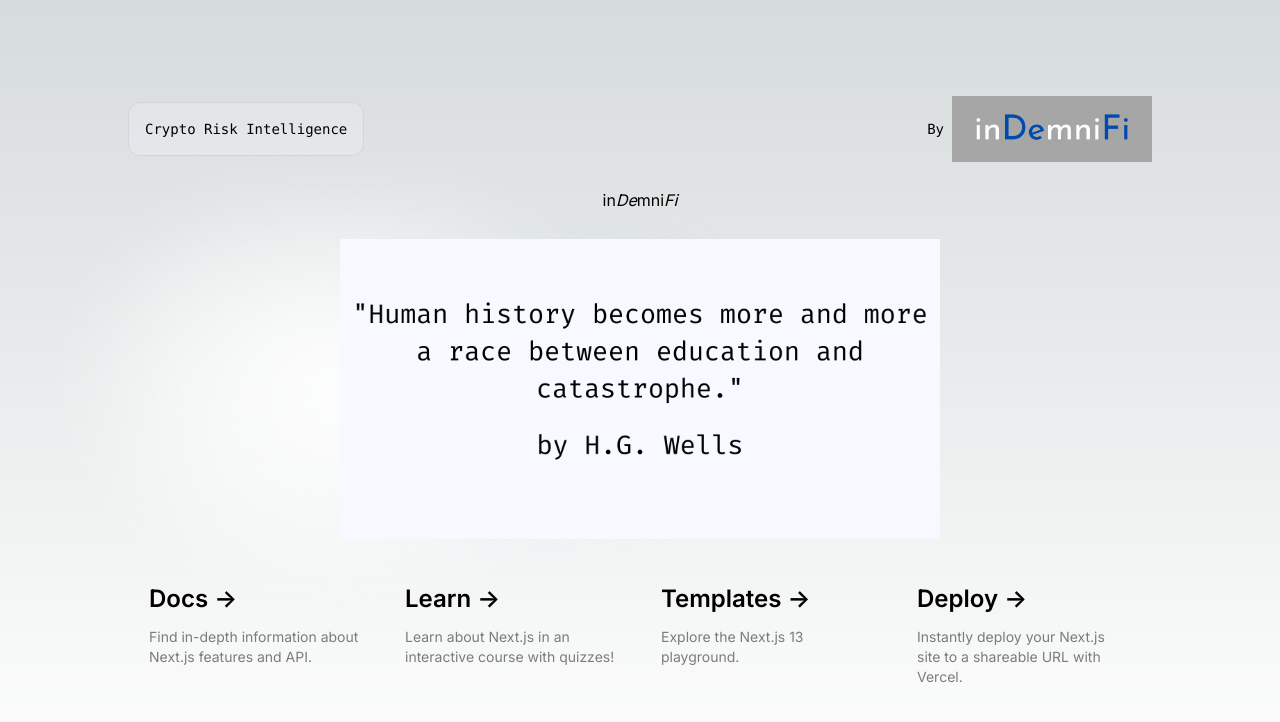
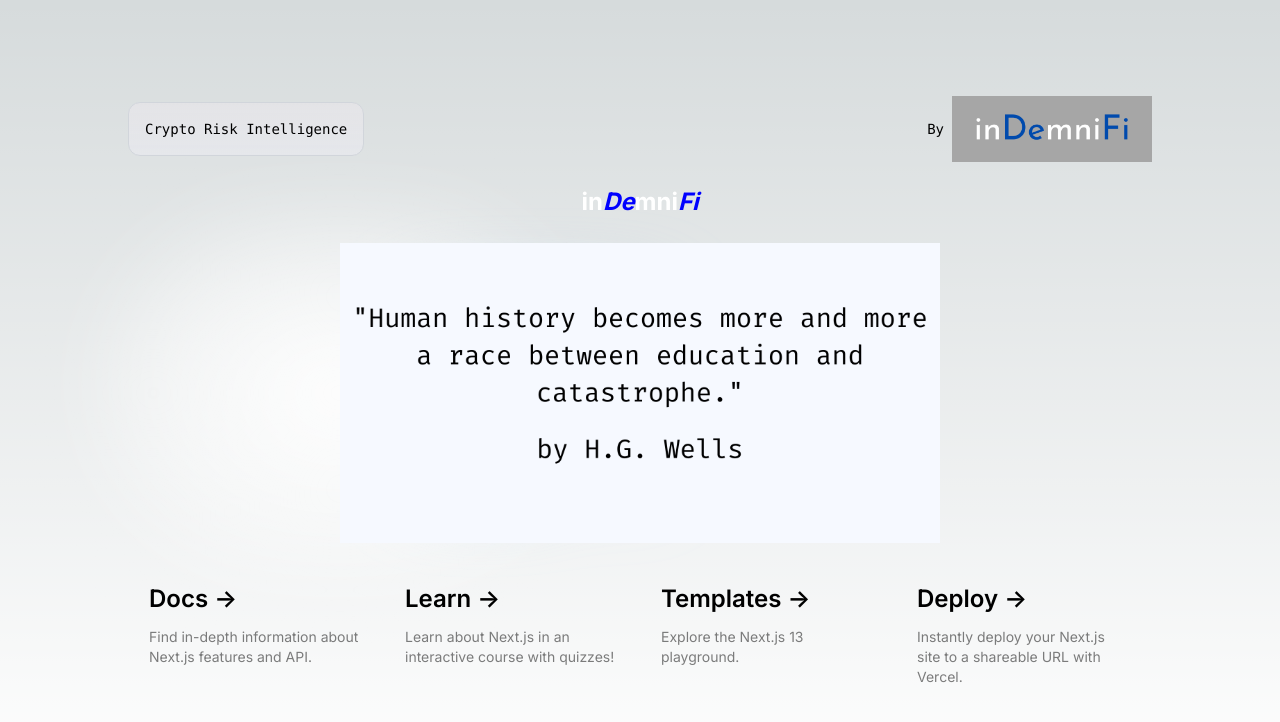
Before and after one commit to Enjoyweaver/Bitcoin, a Next.js app: page / in a window 1280 px wide. Shown: the top 722 px of the page. Built offline with nearby package versions, Linux system fonts and the light colour scheme.

Commit message:
Update globals.css

```diff
--- a/app/globals.css
+++ b/app/globals.css
@@ -25,3 +25,13 @@ body {
     )
     rgb(var(--background-start-rgb));
 }
+
+.custom-text {
+    font-size: 24px;
+    font-weight: bold;
+    color: white;
+}
+
+.custom-text em {
+    color: blue;
+}
```
